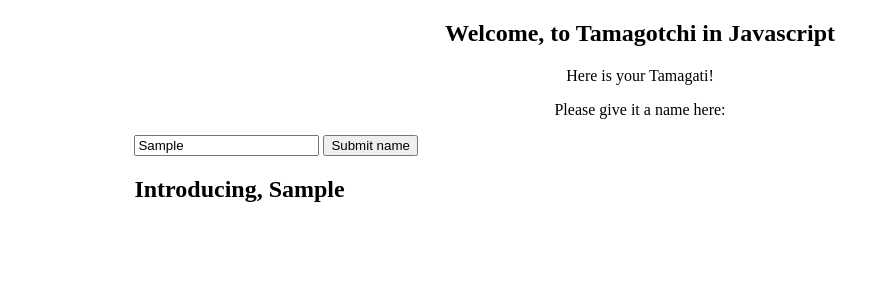
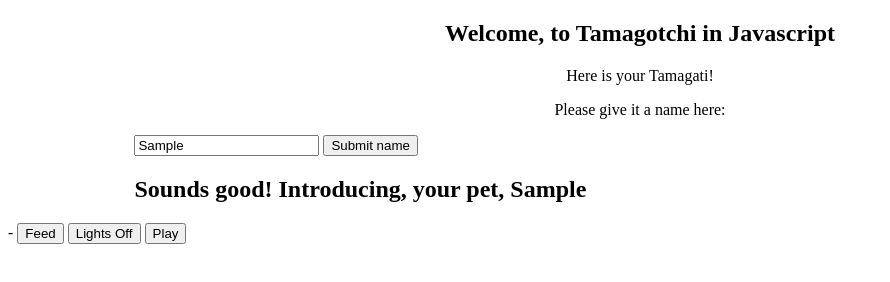
Before and after one commit to wesnermichel/project0-Tamagotchi, a plain HTML site: page index.html in a window 1280 px wide. Both pictures are taken after typing "Sample" into the empty fields and a click on the button "Submit name". Shown: the whole page, without its empty margins (0-890 px from the left). Drawn offline with Linux system fonts and the light colour scheme.

Commit message:
working on the buttons

```diff
--- a/index.html
+++ b/index.html
@@ -21,14 +21,33 @@
       <h2 id="message"></h2>
       <!-- I want to send a message once someone has entered an input -->
     </div>
+
     <!-- I want to pull the information from the tet form above and use it in a sentence//Like "Welcome! Here is your pet, "  + petName+" -->
+    -
+    <!-- - Add buttons to the screen to feed your pet, turn off the lights, and play with your pet. -->
+    <button>Feed</button>
+
+    <button>Lights Off</button>
+    <button>Play</button>
   </body>
   <script>
     function name_() {
       let userInput = document.querySelector("#userInput"); //Now I want to capture the input, could have used getelement I think too
       let message = document.querySelector("#message"); //Now I want to capture the message
 
-      message.innerText = "Introducing, " + userInput.value;
+      message.innerText =
+        " Sounds good! Introducing, your pet,  " + userInput.value;
+    }
+
+    function feed(){
+
+    }
+    function lightOff(){
+
+    }
+
+    function play(){
+
     }
   </script>
 </html>
```
